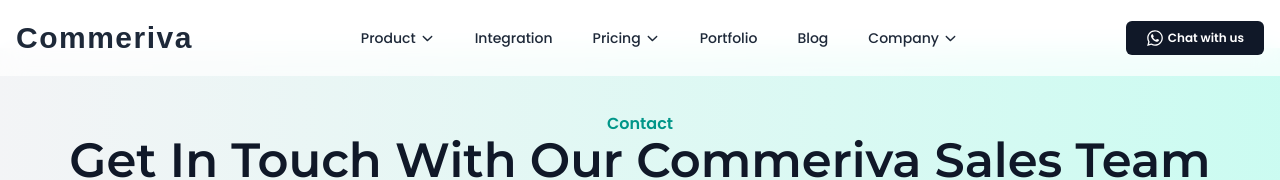
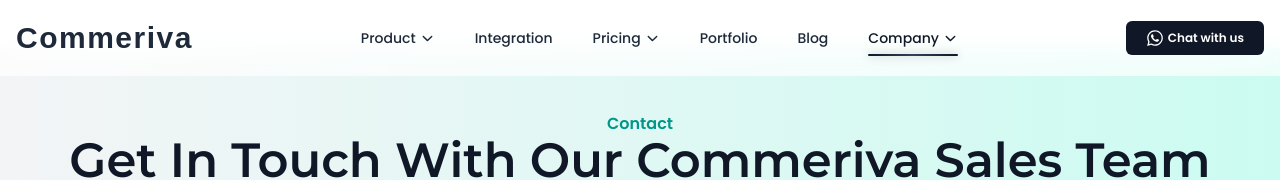
Before and after one commit to nishadmahmud/Commeriva, a Next.js app: page /contact-us in a window 1280 px wide. Shown: the top 180 px of the page. Built offline with nearby package versions, Linux system fonts and the light colour scheme; a web font is replaced by a local one.

Commit message:
Active link for navbar and Same design flow for pricing Link

```diff
--- a/app/Components/Navbar.jsx
+++ b/app/Components/Navbar.jsx
@@ -7,7 +7,7 @@
 import Image from "next/image";
 import { FaWhatsapp } from "react-icons/fa";
 import ShinyText from "./shiny-text";
-import { useRouter } from "next/navigation";
+import { useRouter, usePathname } from "next/navigation";
 import { Building } from "lucide-react";
 import { UserStar } from "lucide-react";
 import { Store } from "lucide-react";
@@ -42,14 +42,28 @@
       },
     ],
     Integration: [],
-    Pricing: [],
+    Pricing: [
+      {
+        name: "Corporate Website",
+        href: "/pricing?category=Corporate-Website",
+        icon: "https://www.outletexpense.xyz/uploads/230-Motiur-Rahman/1757408148.png",
+      },
+      {
+        name: "Portfolio & Personal Branding",
+        href: "/pricing?category=Portfolio",
+        icon: "https://www.outletexpense.xyz/uploads/230-Motiur-Rahman/1757408169.png",
+      },
+      {
+        name: "E-Commerce Solutions",
+        href: "/pricing?category=E-Commerce",
+        icon: "https://www.outletexpense.xyz/uploads/230-Motiur-Rahman/1757408131.png",
+      },
+    ],
     Portfolio: [],
     Blog: [],
     Company: [
       { name: "About Us", href: "/about-us", icon: "https://www.outletexpense.xyz/uploads/230-Motiur-Rahman/1757408211.png" },
       { name: "Contact Us", href: "/contact-us", icon: "https://www.outletexpense.xyz/uploads/230-Motiur-Rahman/1757409588.png" },
-      // { name: "Documentation", href: "/documentation", icon: "https://www.outletexpense.xyz/uploads/230-Motiur-Rahman/1757408274.png" },
-      // { name: "Career", href: "/career", icon: "https://www.outletexpense.xyz/uploads/230-Motiur-Rahman/1757408239.png" },
     ],
   };
 
@@ -61,9 +75,24 @@
   const closeModal = () => setIsPricingOpen(false);
 
   const router = useRouter();
-  const handleSelectPlan = (category) => {
-    closeModal();
-    router.push(`/pricing?category=${encodeURIComponent(category)}`);
+  const pathname = usePathname();
+
+  const baseHref = (menu) => {
+    if (menu === "Portfolio") return "/portfolio";
+    if (menu === "Blog") return "/blogs";
+    if (menu === "Pricing") return "/pricing";
+    if (menu === "Integration") return "/integration";
+    return "/";
+  };
+
+  const isActiveTop = (menu) => {
+    // If menu has children, active when pathname matches any child
+    if (menus[menu] && menus[menu].length > 0) {
+      return menus[menu].some((item) => pathname?.startsWith(item.href.split("?")[0]));
+    }
+    const href = baseHref(menu);
+    if (!href || href === "/") return pathname === "/";
+    return pathname?.startsWith(href);
   };
 
   return (
@@ -87,14 +116,6 @@
                 onMouseEnter={() => setActive(menu)}
                 onMouseLeave={() => setActive(null)}
               >
-                {/* {menu === "Pricing" ? (
-                  <button
-                    onClick={handlePricingModal}
-                    className="hover:text-gray-500 poppins gap-1 flex text-sm items-center cursor-pointer"
-                  >
-                    Pricing
-                  </button>
-                ) : ( */}
                 {<Link
                   href={
                     menu === "Portfolio"
@@ -107,7 +128,9 @@
                       ? "/integration"
                       : "/"
                   }
-                    className="hover:text-gray-500 poppins gap-1 flex text-sm items-center"
+                  className={`relative hover:text-gray-600 poppins gap-1 flex text-sm items-center ${
+                    isActiveTop(menu) ? "text-gray-900" : "text-gray-800"
+                  }`}
                 >
                   {menu}
                   {!(
@@ -115,6 +138,12 @@
                     menu === "Integration" ||
                     menu === "Portfolio"
                   ) && <IoIosArrowDown size={15} />}
+                  {isActiveTop(menu) && (
+                    <motion.div
+                      layoutId="nav-underline"
+                      className="absolute -bottom-2 left-0 right-0 h-0.5 bg-gradient-to-r from-slate-900 via-slate-700 to-slate-900 rounded-full shadow-[0_0_8px_rgba(2,6,23,0.35)]"
+                    />
+                  )}
                 </Link>
                 }
 
@@ -122,7 +151,6 @@
                 <AnimatePresence>
                   {active === menu &&
                     !(
-                      menu === "Pricing" ||
                       menu === "Blog" ||
                       menu === "Integration" ||
                       menu === "Portfolio"
@@ -207,7 +235,7 @@
         exit={{ opacity: 0 }}
         transition={{ duration: 0.3 }}
         onClick={() => setMobileMenuOpen(false)}
-        className="fixed inset-0 h-screen bg-black/40 z-[9998]" // 👈 Lower z-index
+        className="fixed inset-0 h-screen bg-black/40 z-[9998]"
       />
 
       {/* Sidebar */}
@@ -240,24 +268,14 @@
     <div className="space-y-3">
       {Object.keys(menus).map((menu) => (
         <div key={menu}>
-          {/* Special cases (don’t auto-close) */}
-          {menu === "Pricing" ? (
-            <button
-              onClick={() => {
-                handlePricingModal();
-                 setMobileMenuOpen(false)
-              }}
-              className="w-full text-left px-2 py-2 text-gray-700 hover:text-teal-600 poppins text-xs"
-            >
-              Pricing
-            </button>
-          ) : (
           <Link
             href={
                       menu === "Portfolio"
                         ? "/portfolio"
                         : menu === "Blog"
                         ? "/blogs"
+                        : menu === "Pricing"
+                        ? "/pricing"
                         : menu === "Integration"
                         ? "/integration"
                         : "/"
@@ -274,7 +292,9 @@
   toggleMobileSubmenu(menu);
 }}
 
-              className="w-full flex items-center justify-between px-2 py-2 text-left text-gray-700 hover:text-teal-600 poppins text-xs"
+              className={`w-full flex items-center justify-between px-2 py-2 text-left poppins text-xs border-b-2 ${
+                isActiveTop(menu) ? "border-slate-800 text-gray-900" : "border-transparent text-gray-700 hover:text-teal-600"
+              }`}
             >
               <span>{menu}</span>
               {!(
@@ -290,13 +310,11 @@
                 </motion.div>
               )}
             </Link>
-          )}
 
           {/* Mobile Submenu */}
           <AnimatePresence>
             {mobileActiveMenu === menu &&
               !(
-                menu === "Pricing" ||
                 menu === "Blog" ||
                 menu === "Portfolio" ||
                 menu === "Integration"
@@ -378,7 +396,7 @@
                 <div
                   onClick={() => {
                     setMobileMenuOpen(false)
-                    handleSelectPlan("Corporate-Website")
+                    router.push("/pricing?category=Corporate-Website")
                   }
 
                   }
@@ -393,7 +411,7 @@
                   onClick={() =>
                   {
                     setMobileMenuOpen(false)
-                    handleSelectPlan("Portfolio")
+                    router.push("/pricing?category=Portfolio")
                   }
                   }
                   className="p-4 border rounded-lg hover:border-blue-500 cursor-pointer"
@@ -406,7 +424,7 @@
                   onClick={() =>
                   {
                     setMobileMenuOpen(false)
-                    handleSelectPlan("E-Commerce")
+                    router.push("/pricing?category=E-Commerce")
                   }
                   }
                   className="p-4 border rounded-lg hover:border-blue-500 cursor-pointer"
```
Lines whose indentation alone changed are shown as unchanged.
